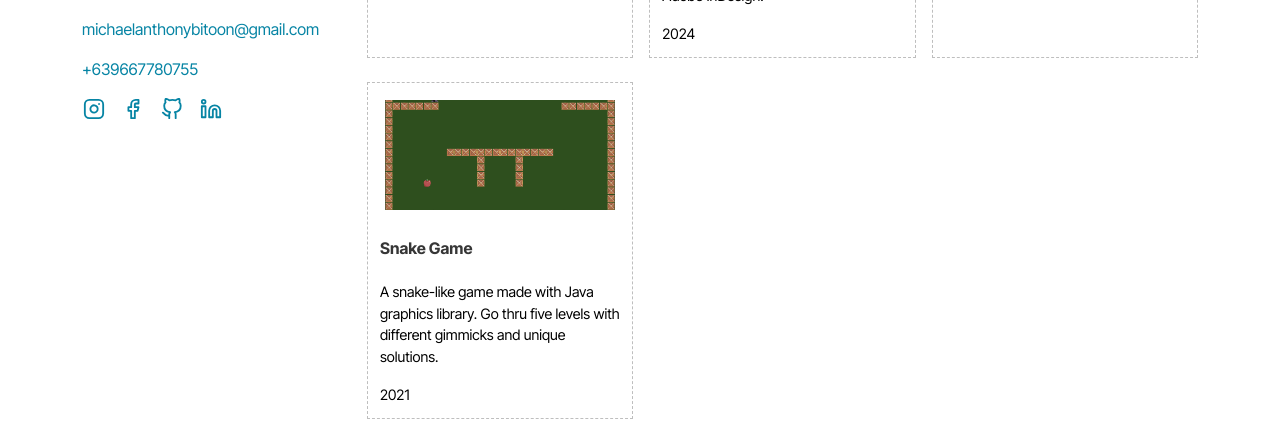
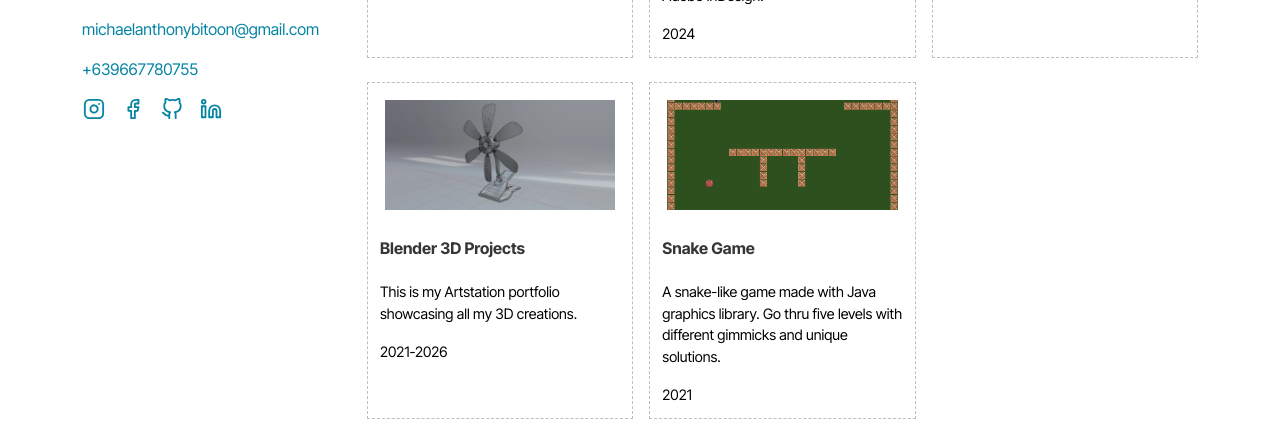
Before and after one commit to mictony6/vue-resume, a Vue app: page / in a window 1280 px wide. Shown: the part 1186-1622 px from the top of the page. Built offline with nearby package versions, Linux system fonts and the light colour scheme; a web font is replaced by a local one.

Commit message:
Refactor code structure for improved readability and maintainability

```diff
--- a/src/components/TheAbout.vue
+++ b/src/components/TheAbout.vue
@@ -12,7 +12,8 @@
         I call myself a dedicated creative programmer because I always try to undertake every possible chances to utilize my software development knowledge to develop new and innovative experiences. Previously, you would find me doing fullstack
         development training as an intern in a
         <a href="https://dteendurance.com/" target="_blank">company</a>.
-        Today, I do <a href="https://www.greenbot.com/author/michael/" target="_blank">freelance content</a> <a href="https://www.longmontleader.com/writers/michael%20bitoon" target="_blank">writing</a> on the internet while occasionally dipping into the side hobby of game devlopment.
+        Today, I do <a href="https://www.greenbot.com/author/michael/" target="_blank">freelance content</a> <a href="https://www.longmontleader.com/writers/michael%20bitoon" target="_blank">writing</a>
+        on the internet while occasionally dipping into the side hobby of game devlopment and <a href="https://mictony.artstation.com/" target="_blank">3D art</a>.
       </p>
 
       <p>
--- a/src/components/TheProjects.vue
+++ b/src/components/TheProjects.vue
@@ -8,6 +8,7 @@ import dalogicImg from '@/assets/static/images/dalogic.png'
 import taylorBook from '@/assets/static/images/taylorbook.png'
 import chichaImg from '@/assets/static/images/chicha.png'
 import soonGame from '@/assets/static/images/soon.png'
+import blenderImg from '@/assets/static/images/blender.png'
 
 const projects = [
   {
@@ -57,6 +58,14 @@ const projects = [
       'An upcoming post-apocalyptic horror mining game. One of the bigger projects Ive been undertaking since 2025.',
     image: soonGame,
   },
+    {
+    title: 'Blender 3D Projects',
+    period: '2021-2026',
+    link: 'https://mictony.artstation.com/',
+    description:
+      'This is my Artstation portfolio showcasing all my 3D creations.',
+    image: blenderImg,
+  },
   {
     title: 'Snake Game',
     period: '2021',
@@ -65,6 +74,7 @@ const projects = [
       'A snake-like game made with Java graphics library. Go thru five levels with different gimmicks and unique solutions.',
     image: snakeImg,
   },
+
 
 
 ]
```
Also changed, not shown: src/assets/static/images/blender.png (added).
